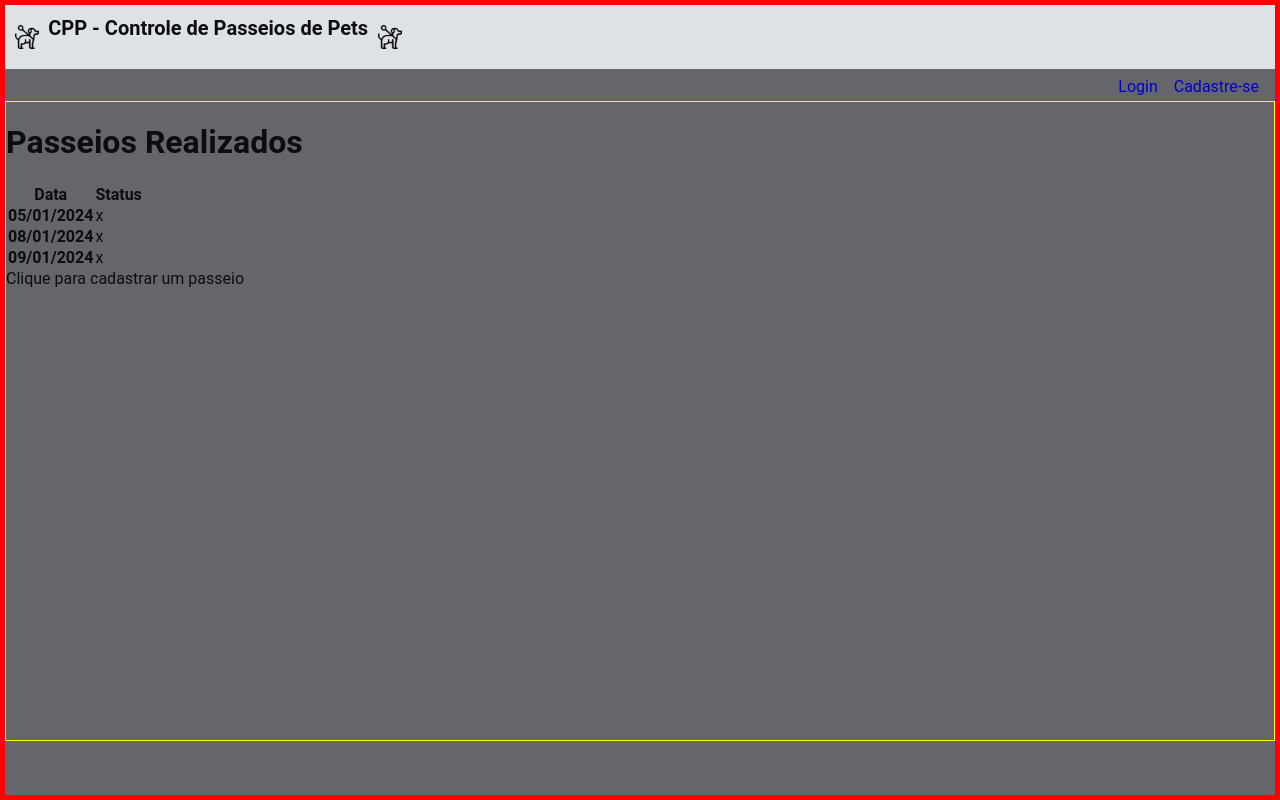
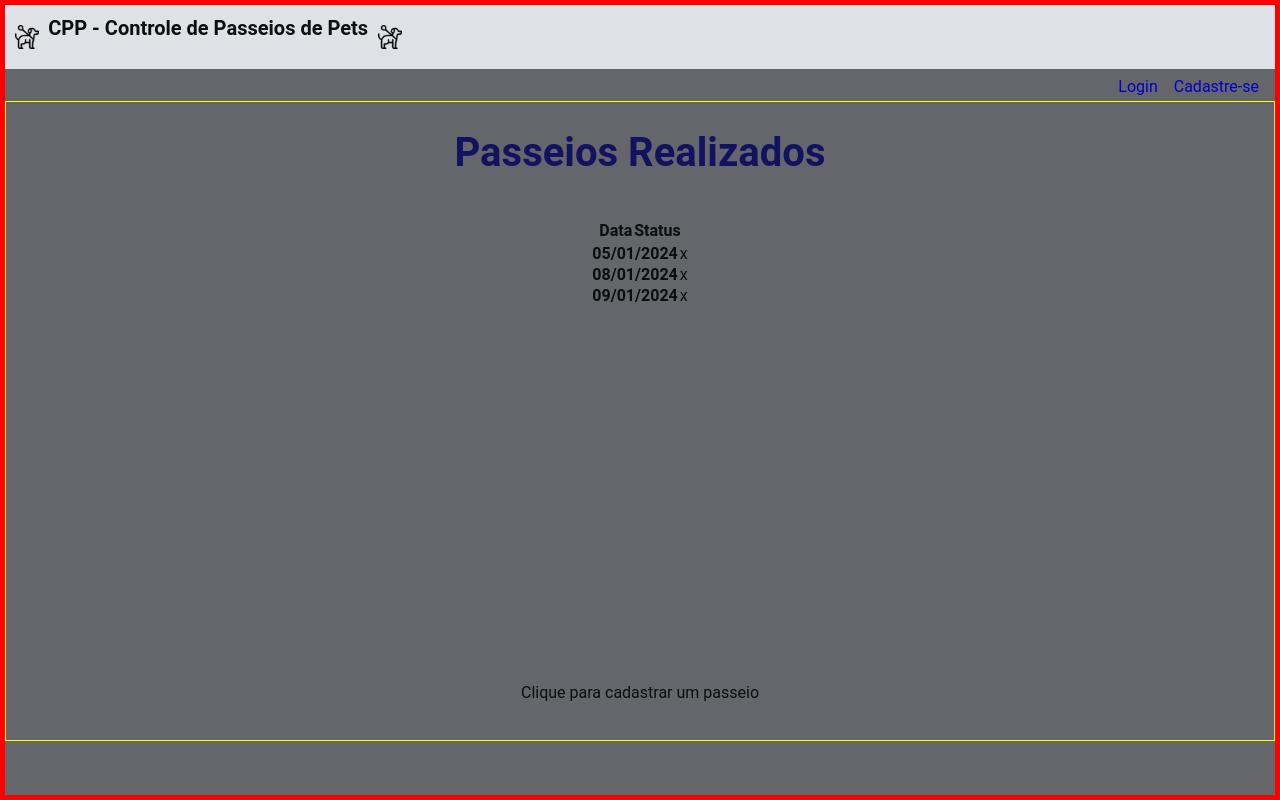
Before and after one commit to debora-sl/controle-passeios-pet, a React (Create React App) app: page / in a window 1280 px wide. Built offline with nearby package versions, Linux system fonts and the light colour scheme.

Commit message:
Iniciando a estilização da tabela de passeios.

```diff
--- a/src/components/ListTours/index.tsx
+++ b/src/components/ListTours/index.tsx
@@ -5,7 +5,7 @@ export function ListTours () {
   return <Container>
      <h1>Passeios Realizados</h1>
       <Table>
-        <thead>
+        <thead >
           <tr>
             <th scope='col'>Data</th>
             <th scope='col'>Status</th>
--- a/src/components/ListTours/styles.ts
+++ b/src/components/ListTours/styles.ts
@@ -5,9 +5,24 @@ export const Container = styled.div`
   height: 80vh;
   border: thin solid yellow;
 
+  display: flex;
+  flex-direction: column;
+  align-items: center;
 
+  h1 {
+    font-size: ${({ theme }) => theme.fontSize['4xl']};
+    color: ${({ theme }) => theme.colors.midnightBlue};
+  }
 `
 
 export const Table = styled.table`
 
+  border-radius: 5px;
+  width: 38rem;
+  height: 60vh;
+  display: flex;
+  flex-direction: column;
+  align-items: center;
+  padding: 1rem;
+
 `
```
